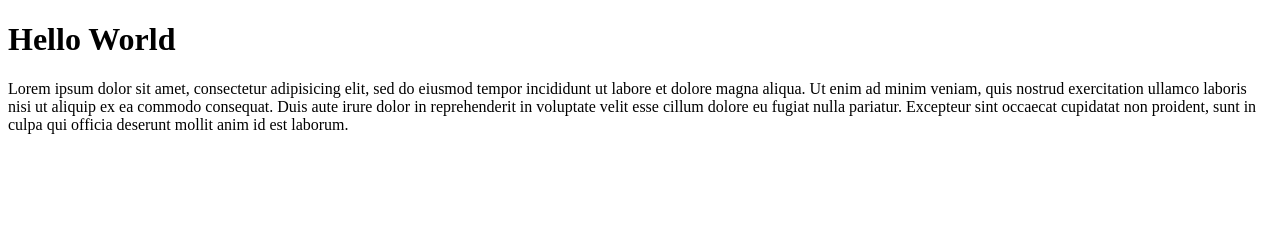
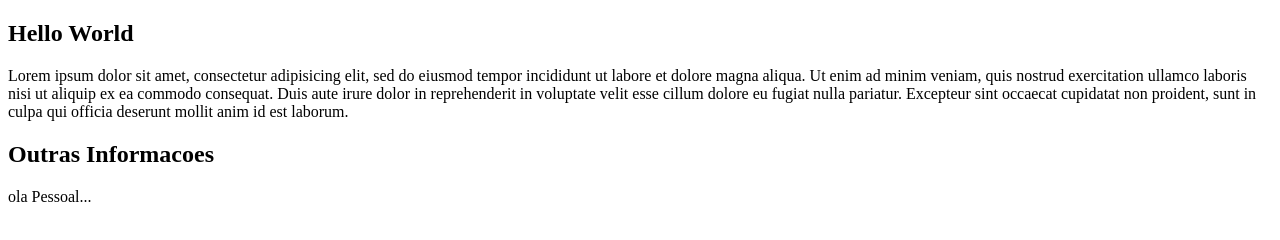
Before and after one commit to HerminioMucanze19/git, a plain HTML site: page index.html in a window 1280 px wide. Drawn offline with Linux system fonts and the light colour scheme.

Commit message:
adicionando a tag main

```diff
--- a/index.html
+++ b/index.html
@@ -5,7 +5,16 @@
     <title>Esperimentando Git</title>
   </head>
   <body>
-    <h1>Hello World</h1>
-    <p>Lorem ipsum dolor sit amet, consectetur adipisicing elit, sed do eiusmod tempor incididunt ut labore et dolore magna aliqua. Ut enim ad minim veniam, quis nostrud exercitation ullamco laboris nisi ut aliquip ex ea commodo consequat. Duis aute irure dolor in reprehenderit in voluptate velit esse cillum dolore eu fugiat nulla pariatur. Excepteur sint occaecat cupidatat non proident, sunt in culpa qui officia deserunt mollit anim id est laborum.</p>
+    <main>
+      <section>
+        <h1>Hello World</h1>
+        <p>Lorem ipsum dolor sit amet, consectetur adipisicing elit, sed do eiusmod tempor incididunt ut labore et dolore magna aliqua. Ut enim ad minim veniam, quis nostrud exercitation ullamco laboris nisi ut aliquip ex ea commodo consequat. Duis aute irure dolor in reprehenderit in voluptate velit esse cillum dolore eu fugiat nulla pariatur. Excepteur sint occaecat cupidatat non proident, sunt in culpa qui officia deserunt mollit anim id est laborum.</p>
+      </section>
+      <aside class="esquerdo">
+        <h1>Outras Informacoes</h1>
+        <p>ola Pessoal...</p>
+      </aside>
+    </main>
+
   </body>
 </html>
```
